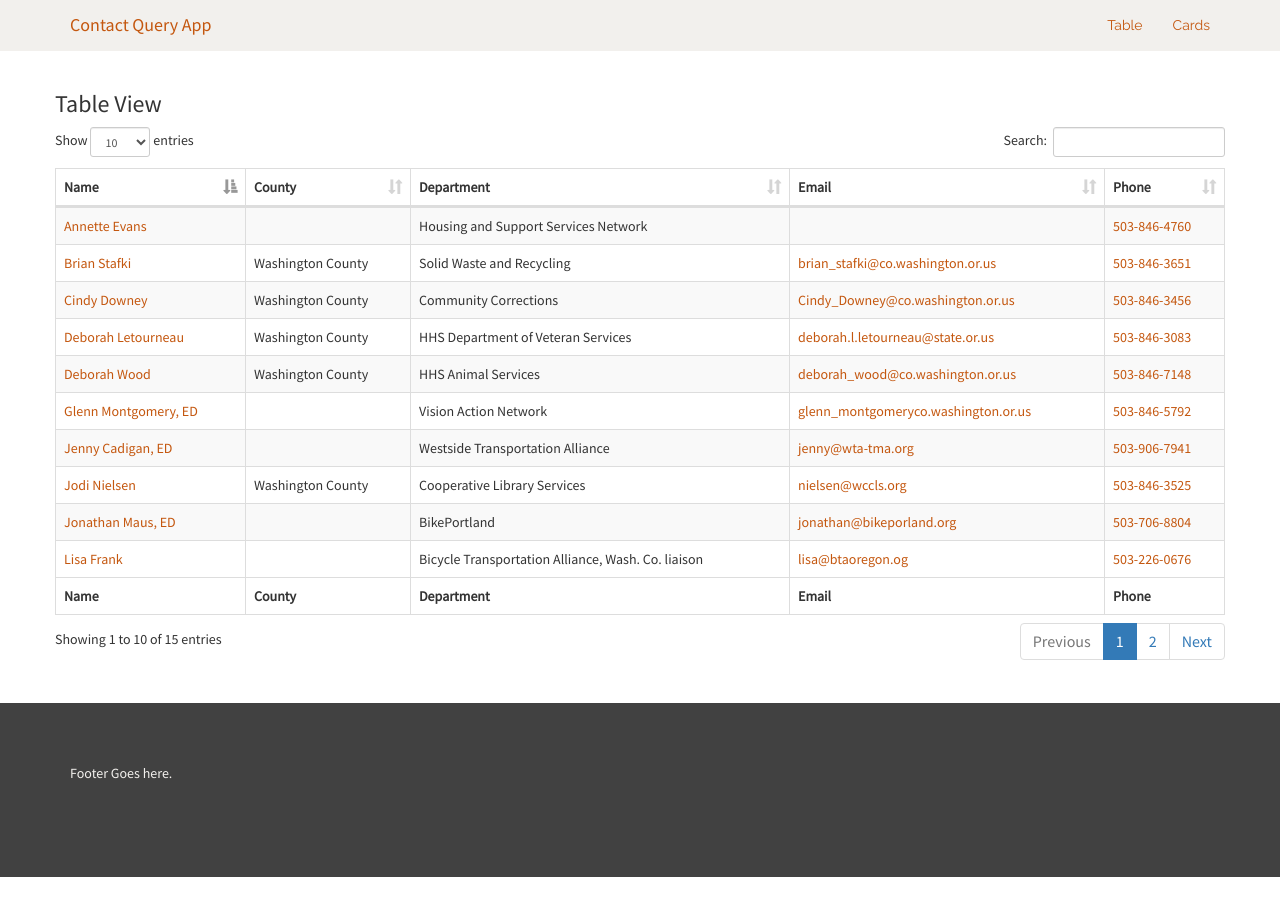
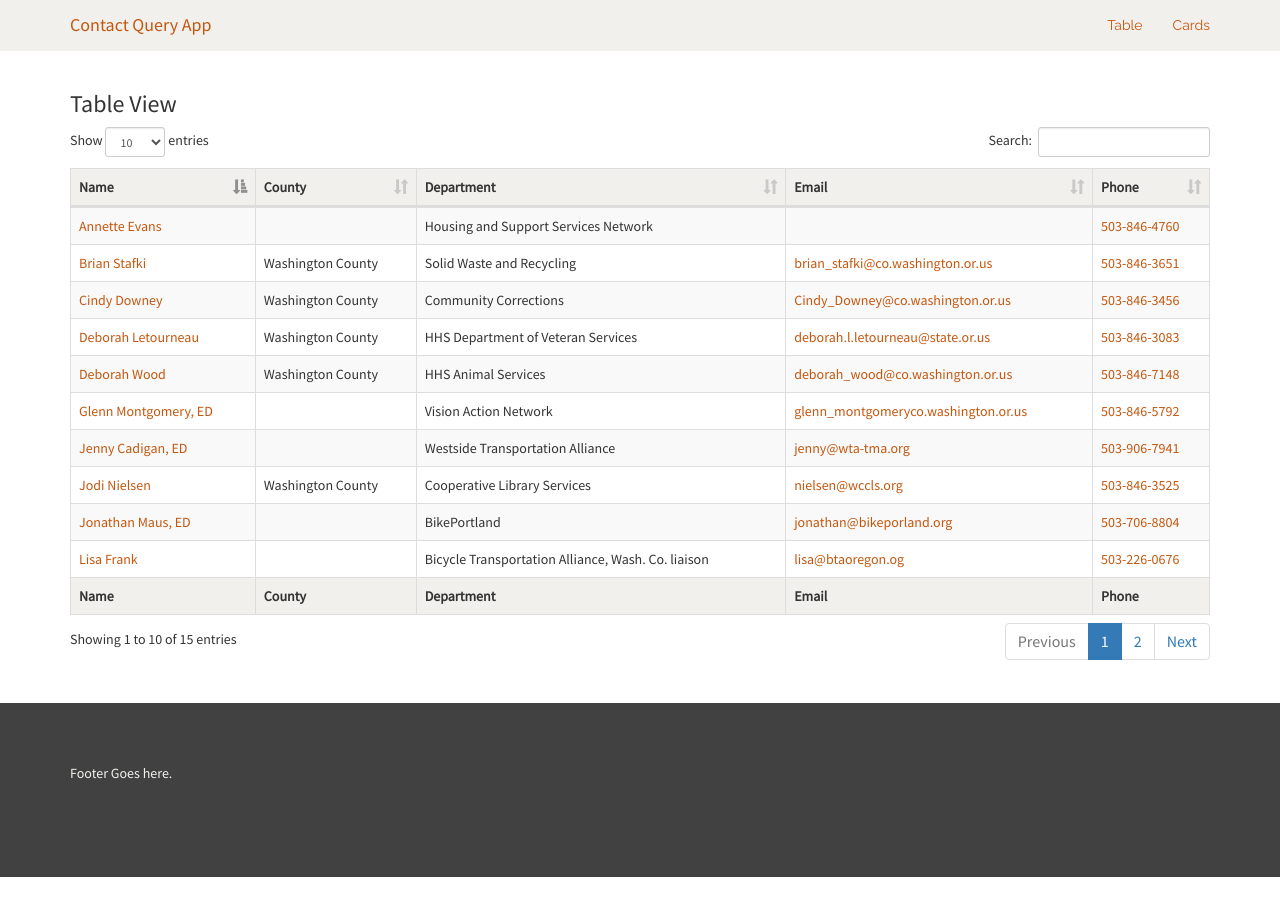
Before and after one commit to mock-up/subsite-contact-query, a Jekyll site: the page built from index.html, in a window 1280 px wide. Built offline with Jekyll 4.4.1, drawn with Linux system fonts in a browser that asks for light colours.

Commit message:
Adds color to table header and footer.

```diff
--- a/assets/css/custom.css
+++ b/assets/css/custom.css
@@ -26,6 +26,10 @@ a { color: rgb(196,87,15); }
 a:hover { color: rgb(196,87,15); }
 
 a:visited { color: rgb(196,87,15); }
+
+thead, tfoot {
+  background-color: rgb(242, 240, 237);
+}
 
 /* ~~~~~~~~~~~~~~~~~~~~~~~~~~~~~~~~~~~~~~~~~~~~~~~~~~~~~~~~~~~~~~~~~~~~~~~~~~ */
 /* Bootstrap overrides
--- a/index.html
+++ b/index.html
@@ -3,7 +3,6 @@ layout: default
 ---
 
 <div class="container">
-<div class="row">
   <h1 class="page-heading">Table View</h1>
 
   {% if site.data.contacts %}
@@ -83,5 +82,4 @@ layout: default
     </table><!-- /#table-list -->
   {% endif %}
 
-</div><!-- /.row -->
 </div><!-- /.container -->
```
